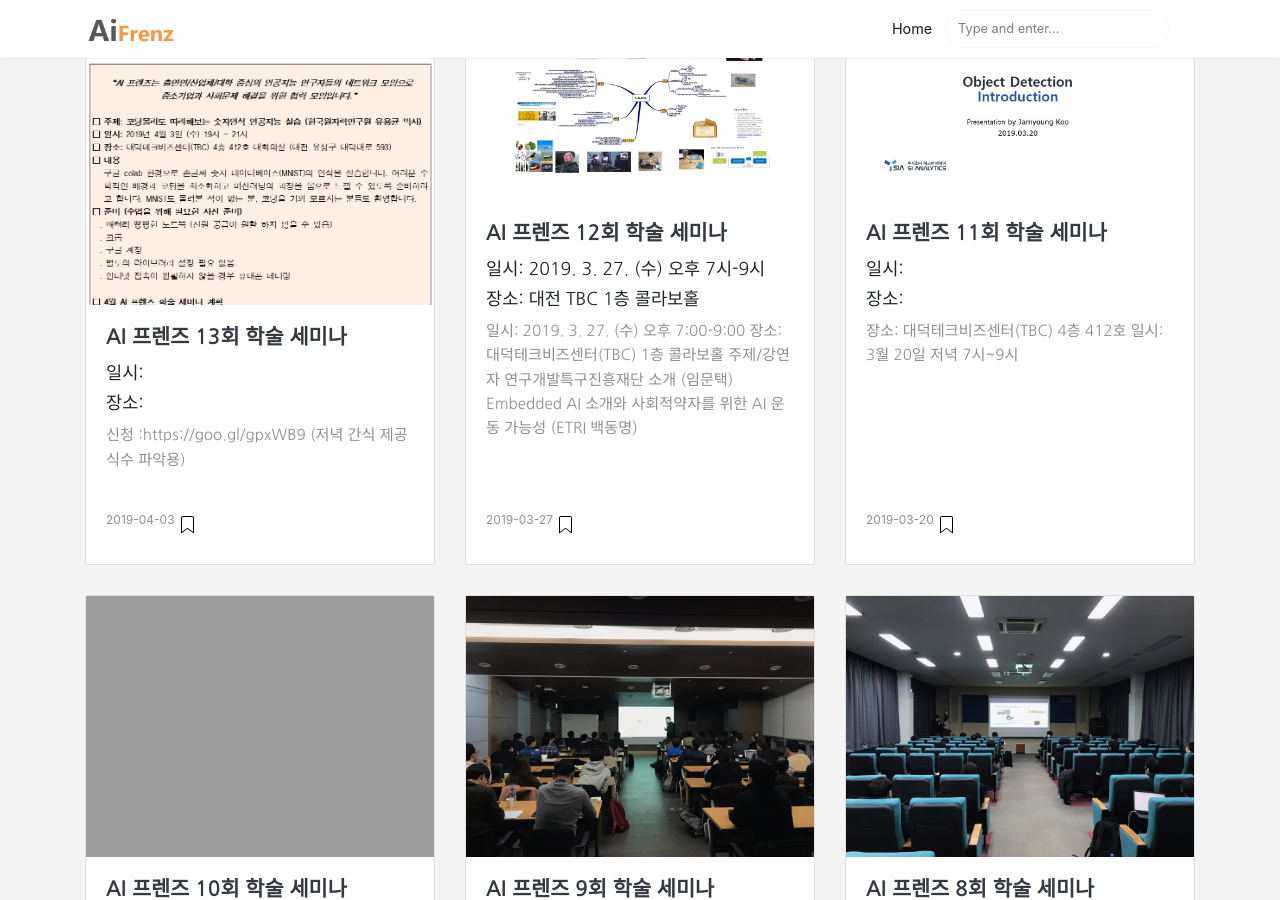
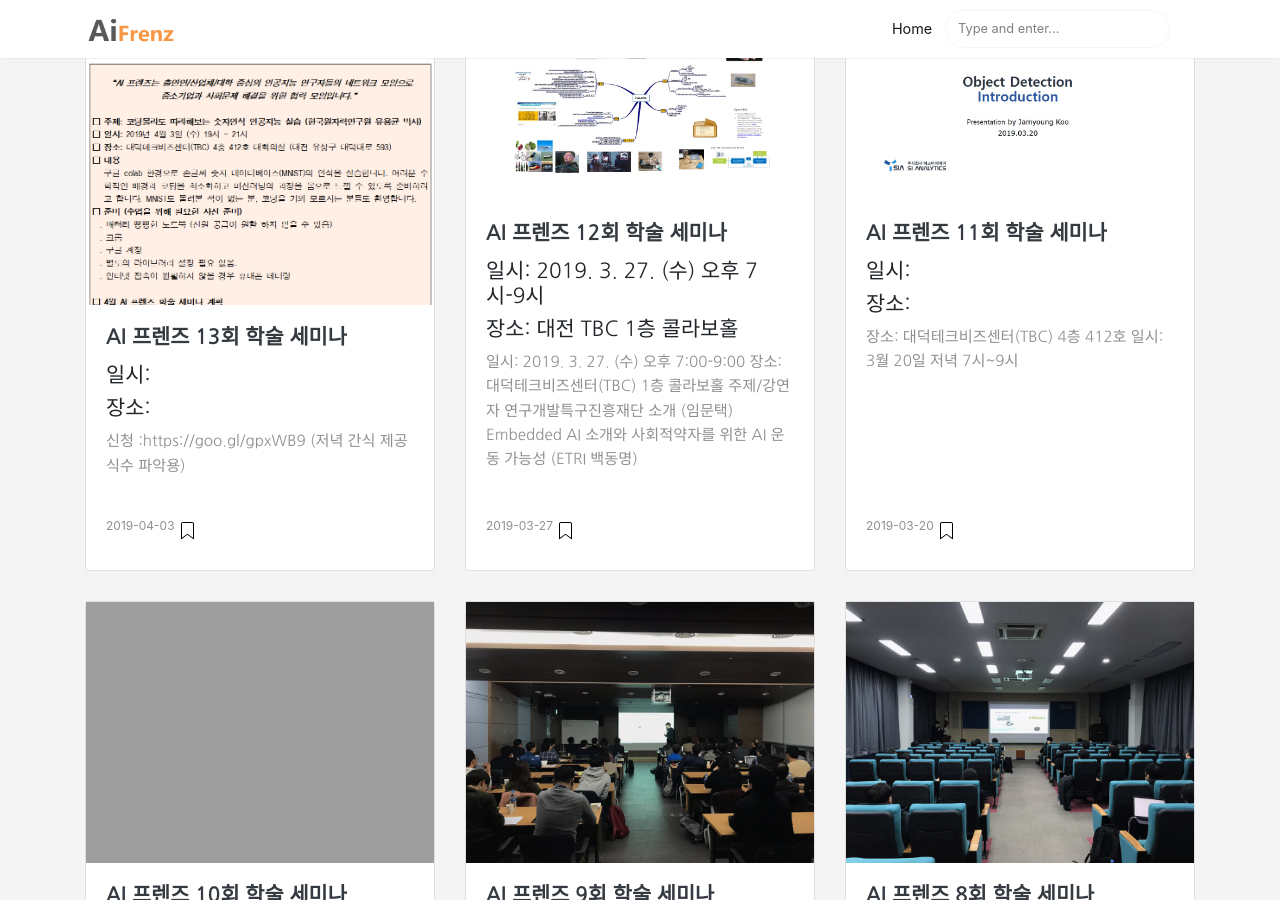
Before and after one commit to aifrenz/aifrenz.github.io, a Jekyll site: the page built from index.html, in a window 1280 px wide and 900 px high, scrolled down 507 px. Built offline with Jekyll 4.4.1, drawn with Linux system fonts in a browser that asks for light colours; the list of posts is cut into pages by our own code.

Commit message:
Update postbox.html

```diff
--- a/_includes/postbox.html
+++ b/_includes/postbox.html
@@ -25,8 +25,8 @@
                 </div>
                 {% endif %}
             </h2>
-            <h3 class="card-text">일시: {{ post.when }}</h3>
-            <h3 class="card-text">장소: {{ post.where }}</h3>
+            <h3 class="card-info">일시: {{ post.when }}</h3>
+            <h3 class="card-info">장소: {{ post.where }}</h3>
             <h4 class="card-text">{{ post.excerpt | strip_html | truncatewords:30 }}</h4>
 
         </div>
```
